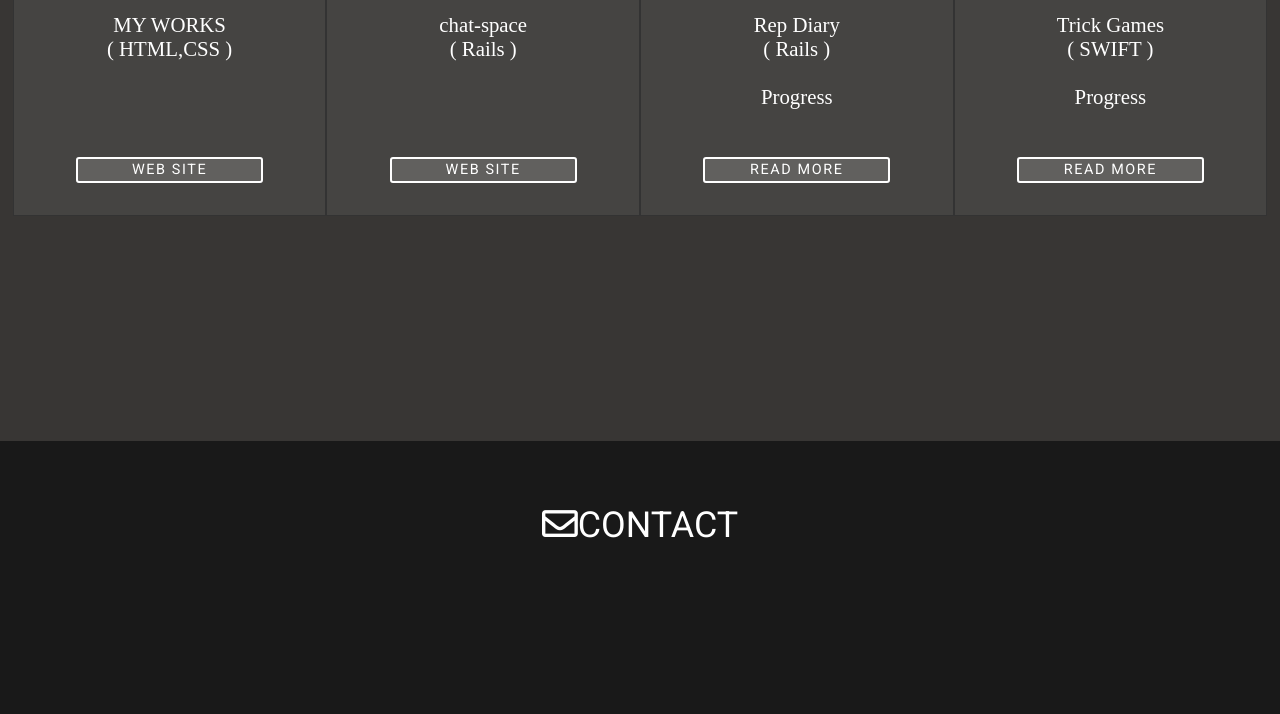
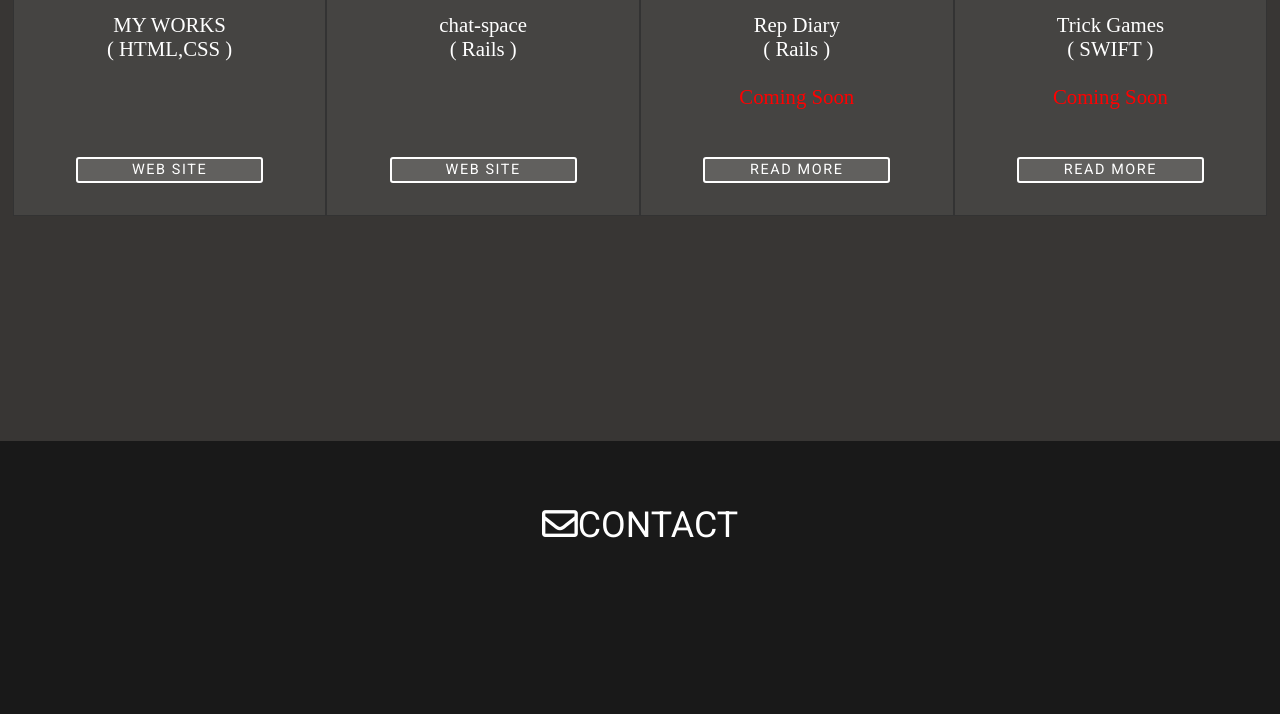
Before and after one commit to Ryotaman213/Ryotaman213.github.io, a plain HTML site: page index.html in a window 1280 px wide. Shown: the part 1959-2673 px from the top of the page. Drawn offline with Linux system fonts and the light colour scheme.

Commit message:
changed text color

```diff
--- a/index.html
+++ b/index.html
@@ -79,7 +79,7 @@
     <div class="work-box">
       <img class="work-image" src="images/repdiary.png" alt="制作事例">
       <div class="work-description">
-        Rep Diary<br>( Rails )<br><br>Progress<br>
+        Rep Diary<br>( Rails )<br><br><font color="red">Coming Soon</font><br>
         <a href="https://github.com/Ryotaman213/repdialy" class="button button-ghost">READ MORE</a>
       </div>
     </div>
@@ -87,7 +87,7 @@
     <div class="work-box">
       <img class="work-image" src="images/trickgames.png" alt="制作事例">
       <div class="work-description">
-        Trick Games<br>( SWIFT )<br><br>Progress<br>
+        Trick Games<br>( SWIFT )<br><br><font color="red">Coming Soon</font><br>
         <a href="https://github.com/Ryotaman213/TrickGames" class="button button-ghost">READ MORE</a>
       </div>
     </div>
```
